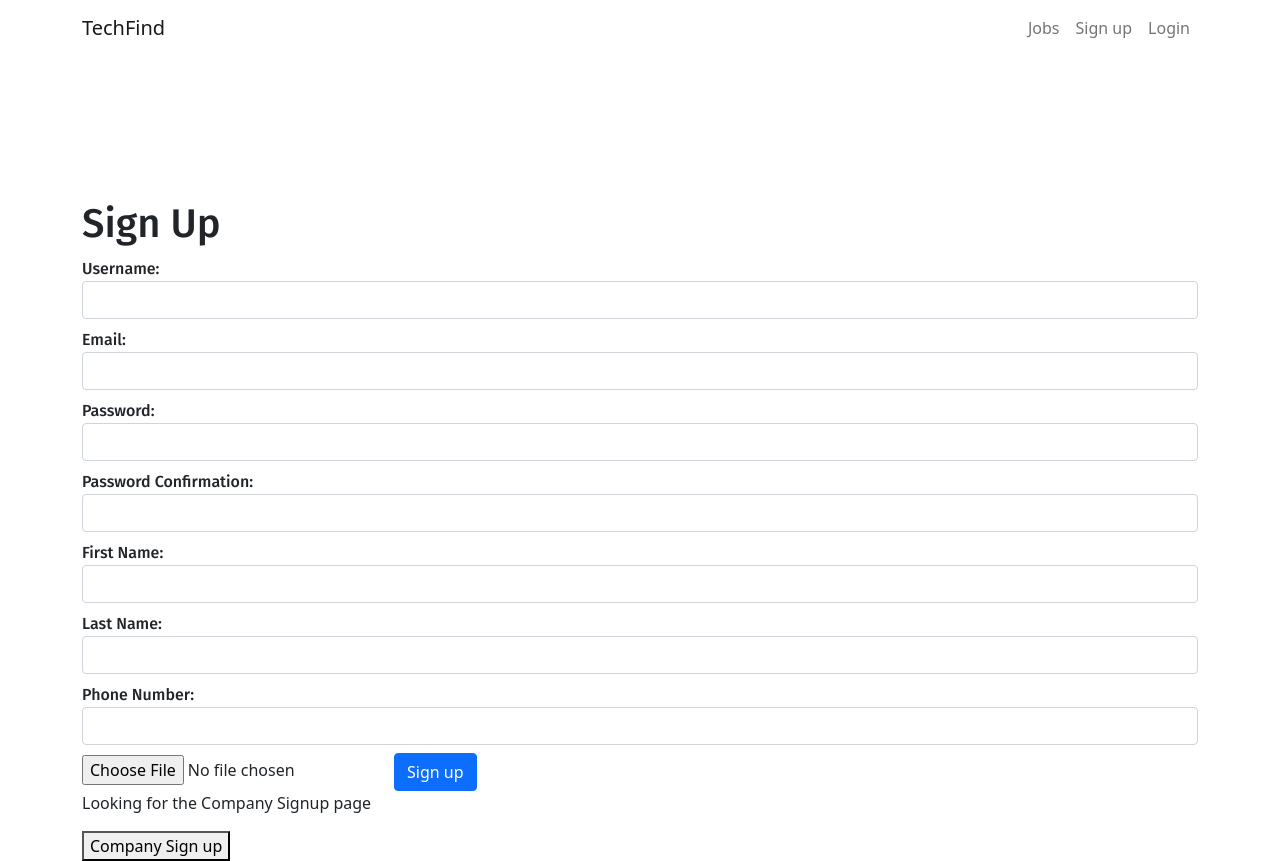
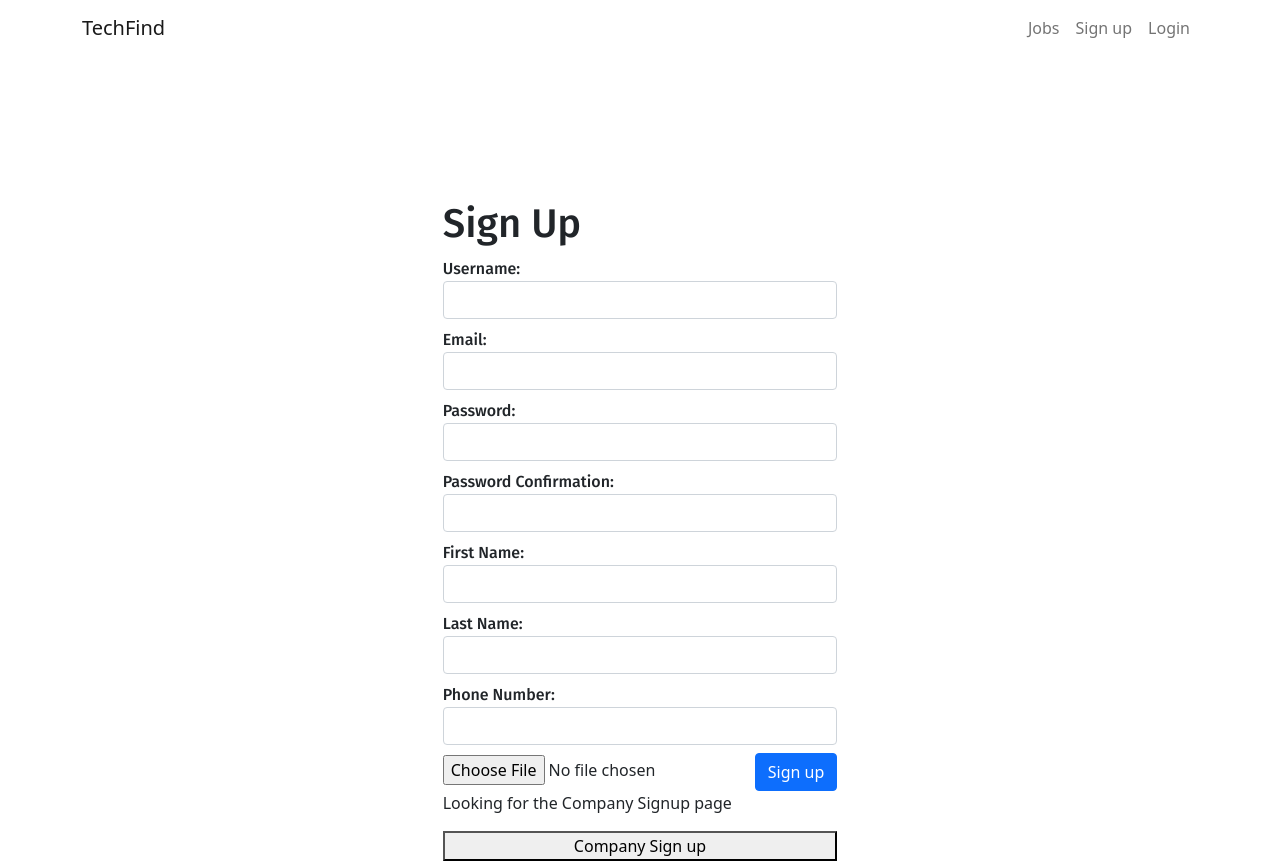
Before and after one commit to BJB-Team/TechFind-Frontend, a React (Create React App) app: page /signup in a window 1280 px wide. Built offline with nearby package versions, Linux system fonts and the light colour scheme; no server answers.

Commit message:
styled login page

```diff
--- a/src/components/Login.js
+++ b/src/components/Login.js
@@ -2,6 +2,21 @@ import React, { useState } from 'react'
 import { Link, useNavigate } from 'react-router-dom'
 import { useGlobalState } from '../utils/stateContext'
 import { login } from '../services/authService'
+import styled from "styled-components";
+
+
+
+
+
+export const LoginForm = styled.div`
+display: flex;
+
+  flex-direction: column;
+  align-content: center;
+  justify-content: center;
+  flex-wrap: wrap-reverse;
+`;
+
 
 const Login = () => {
   const{ store, dispatch } = useGlobalState()
@@ -57,6 +72,7 @@ function handleSubmit(e) {
 
   return (
     <div className="form-group">
+    <LoginForm>
     <h1>TechFind</h1>
     <h2>Enter your login details</h2>
         <form onSubmit={handleSubmit}>
@@ -74,13 +90,14 @@ function handleSubmit(e) {
 
             <div className="form-group">
                 <label htmlFor="password">Password</label>
-                <input type="password" placeholder="Enter you Password" name="password" id="password" value={formData.password} onChange={handleFormData} className="form-control mb-2"/>
+                <input type="password" placeholder="Enter your Password" name="password" id="password" value={formData.password} onChange={handleFormData} className="form-control mb-2"/>
             </div>
 
             <input type="submit" value="Login" className="btn btn-primary"/>
 
             <p>Don't have an account? <Link to = "/signup">Create One</Link></p>
         </form>
+        </LoginForm>
     </div>
   )
 }
--- a/src/components/SignUp.js
+++ b/src/components/SignUp.js
@@ -2,7 +2,17 @@ import React, { useState } from 'react'
 import { Link, useNavigate } from "react-router-dom";
 import { useGlobalState } from '../utils/stateContext'
 import { signUp } from '../services/authService'
+import styled from "styled-components";
 
+export const SignUPForm = styled.div`
+  display: flex;
+  flex-direction: column;
+  align-content: center;
+  justify-content: center;
+  flex-wrap: wrap-reverse;
+  margin-button:30rem;
+  postion: fixed;
+`;
 
 const SignUp = ({ history }) =>{
   const{ dispatch } = useGlobalState()
@@ -81,8 +91,10 @@ const SignUp = ({ history }) =>{
 
 
   return (
-    <div className="form-group">
+    <div className="form-row">
+      <SignUPForm>
       <h1>Sign Up</h1>
+
       <form onSubmit={handleSubmit}>
 
         <div className="form-group">
@@ -121,6 +133,7 @@ const SignUp = ({ history }) =>{
 
       <p>Looking for the Company Signup page</p>
       <button>Company Sign up</button>
+      </SignUPForm>
     </div>
   )
 }
```
